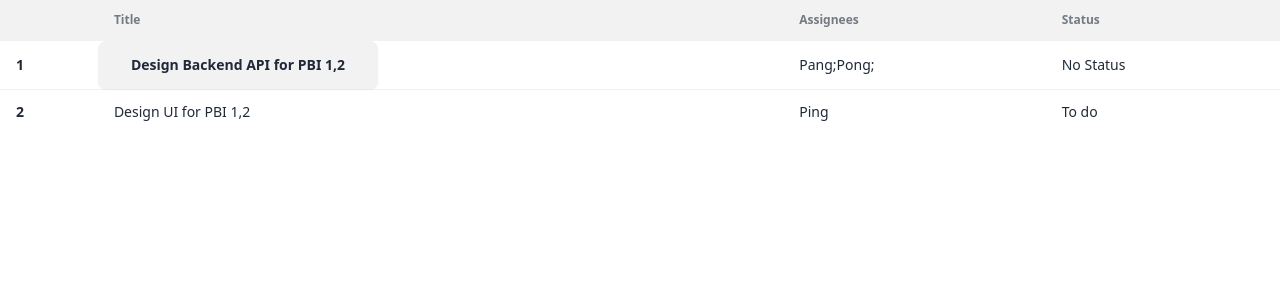
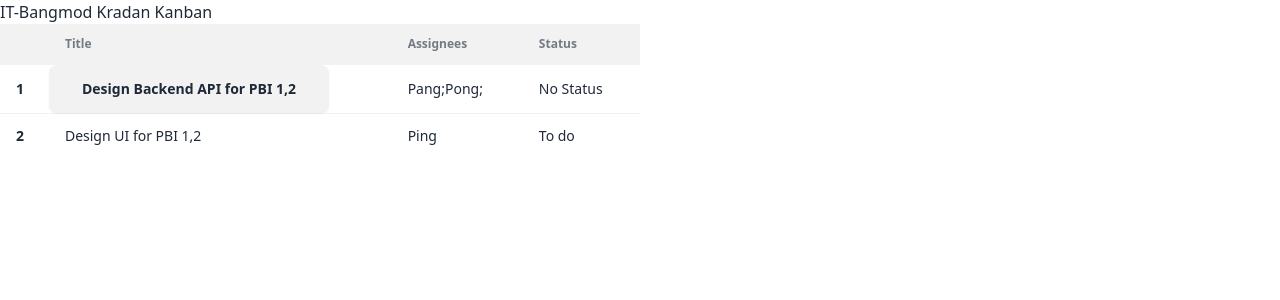
Before and after one commit to aomapjjj/integrated-project, a Vue app in the folder fronted/: page / in a window 1280 px wide. Shown: the top 300 px of the page. Built offline with nearby package versions, Linux system fonts and the light colour scheme; no server answers.

Commit message:
committ PBI1

```diff
--- a/fronted/src/views/TodoList.vue
+++ b/fronted/src/views/TodoList.vue
@@ -17,7 +17,10 @@ onMounted(fetchUsers);
 </script>
 
 <template>
-  <div class="overflow-x-auto">
+
+ <h1>IT-Bangmod Kradan Kanban</h1>
+
+  <div class="overflow-x-auto w-6/12 " >
     <table class="table">
       <!-- head -->
       <thead>
@@ -28,7 +31,7 @@ onMounted(fetchUsers);
           <th>Status</th>
         </tr>
       </thead>
-      <tbody>
+      <tbody >
         <!-- row 1 -->
         <tr class="">
           <th>1</th>
@@ -41,6 +44,7 @@ onMounted(fetchUsers);
             <div class="modal-box">
               <h3 class="font-bold text-lg">Design Backend API for PBI 1,2</h3>
               <p class="py-4">Design Backend API for PBI 1,2</p>
+              <textarea class="textarea textarea-bordered textarea-lg w-full max-w-xs" placeholder="Discripstion"></textarea>
               <div class="modal-action">
                 <label for="my_modal_6" class="btn">Close</label>
               </div>
```
